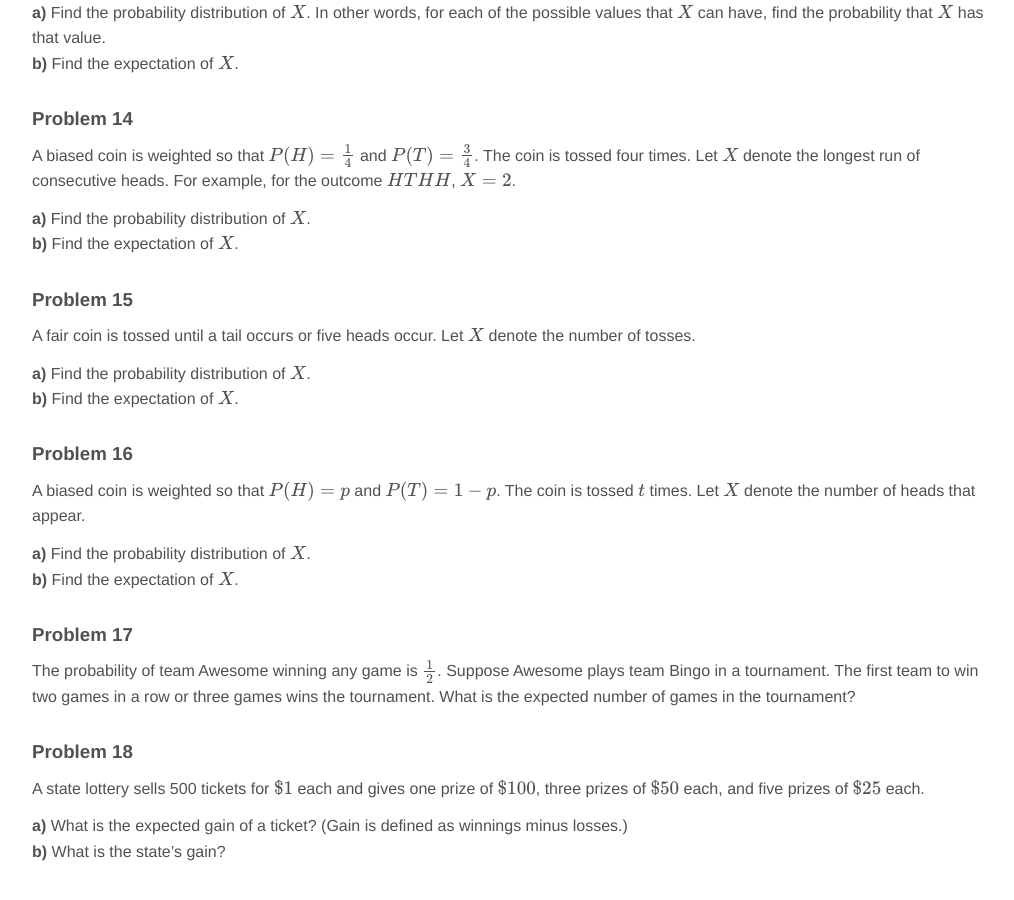
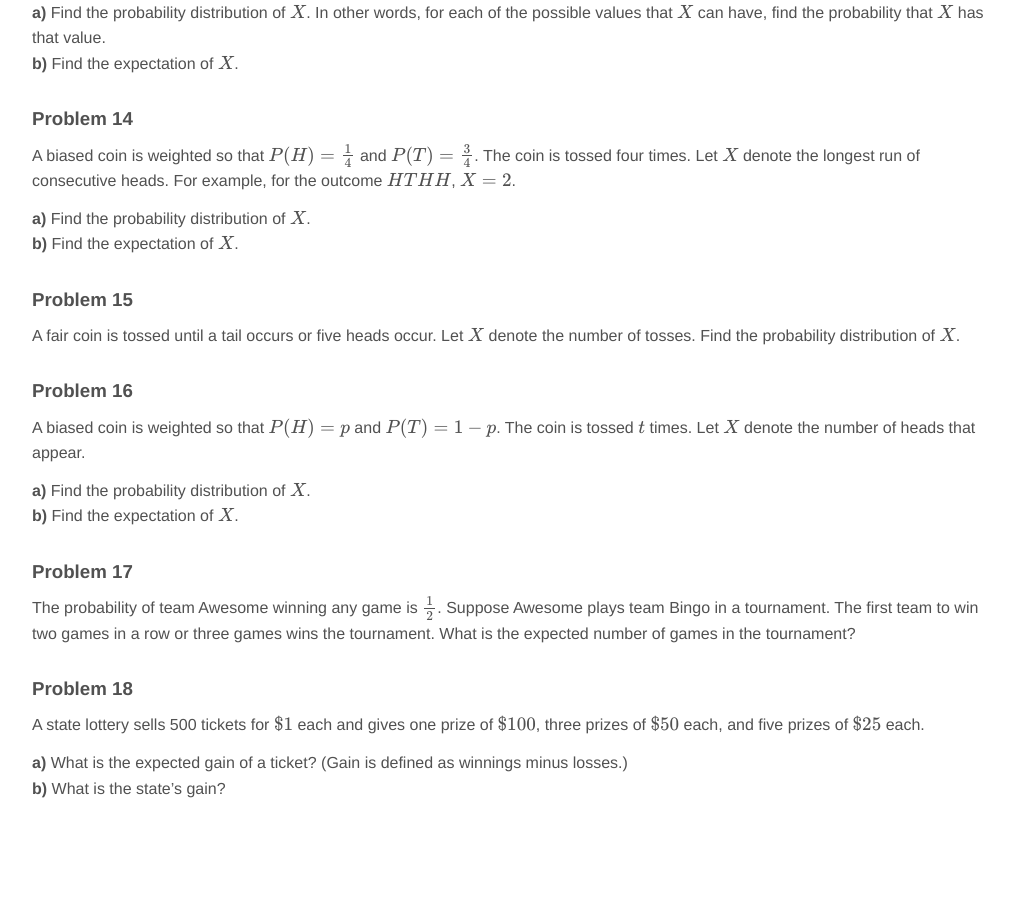
Before and after one commit to jnylam/jnylam.github.io, a Jekyll site: the page built from _courses/55/homework09.md, in a window 1280 px wide and 900 px high, scrolled down 2871 px. Shown: the whole window, without its empty margins (128-1142 px from the left). Built offline with Jekyll 4.4.1, drawn with Linux system fonts in a browser that asks for light colours; formulas are drawn with MathJax 3; after the commit the page ends 3708 px from its top, so only the background shows below that.

Commit message:
55 hw 9 fix

```diff
--- a/_courses/55/homework09.md
+++ b/_courses/55/homework09.md
@@ -129,10 +129,7 @@ __b)__ Find the expectation of $$X$$.
 
 ### Problem 15
 
-A fair coin is tossed until a tail occurs or five heads occur. Let $$X$$ denote the number of tosses.
-
-__a)__ Find the probability distribution of $$X$$.
-__b)__ Find the expectation of $$X$$.
+A fair coin is tossed until a tail occurs or five heads occur. Let $$X$$ denote the number of tosses. Find the probability distribution of $$X$$.
 
 ### Problem 16
 
```
